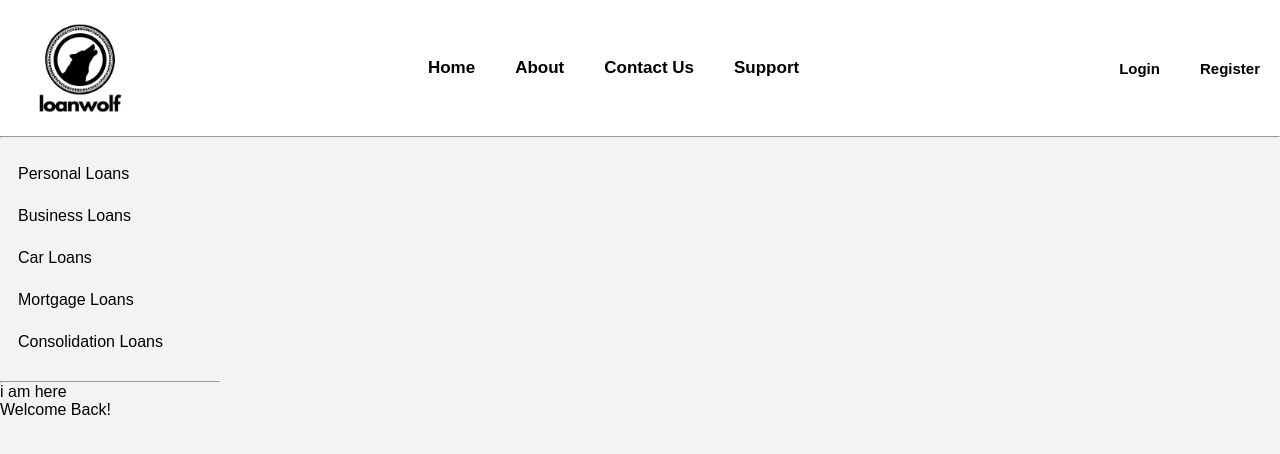
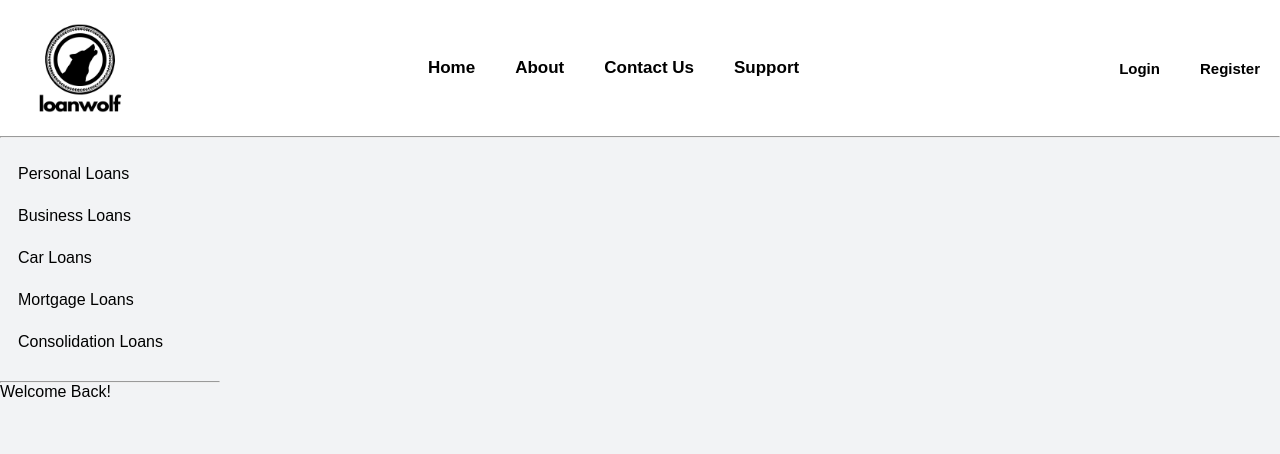
Before and after one commit to YigitK00/CSIS3380-PROJECT, a React (Create React App) app: page / in a window 1280 px wide. Shown: the top 454 px of the page. Built offline with nearby package versions, Linux system fonts and the light colour scheme; what react-auth-kit would draw is missing.

Commit message:
Minor edits

```diff
--- a/src/Frontend/App.js
+++ b/src/Frontend/App.js
@@ -16,13 +16,13 @@ const App = () => (
   <div className="wrapper">
     <Header />
     <Routes>
+      <Route path="/personal-loans" element={<RequireAuth loginPath={'/login'}><PersonalLoans /></RequireAuth>} />
       <Route path="/login" element={<LoginForm />} />
       <Route path="/" element={<Home/>} />
       <Route path="/about" element={<About />} />
       <Route path="/contact" element={<Contact />} />
       <Route path="/support" element={<Support />} />
       <Route path="/register" element={<RegisterForm />} />
-      <Route path="/personal-loans" element={<RequireAuth loginPath={'/login'}><PersonalLoans /></RequireAuth>} />
     </Routes>
   </div>
 );
--- a/src/Frontend/Header.js
+++ b/src/Frontend/Header.js
@@ -32,9 +32,6 @@ const Header = () => (
       </nav>
       <hr />
       <Navigation />
-
-
-      i am here
     </div>
   </header>
 );
```
